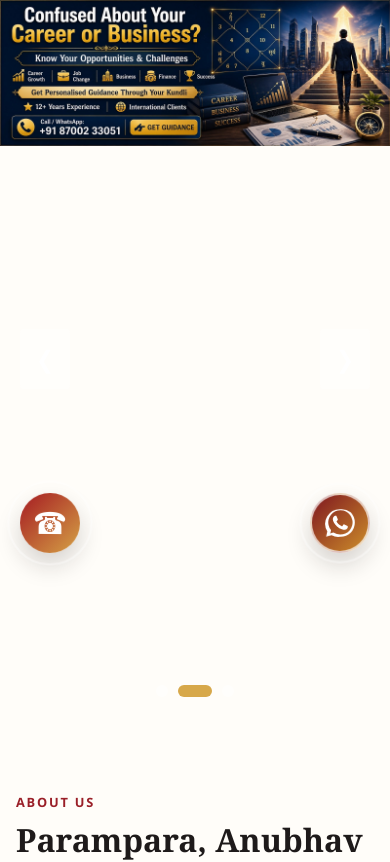
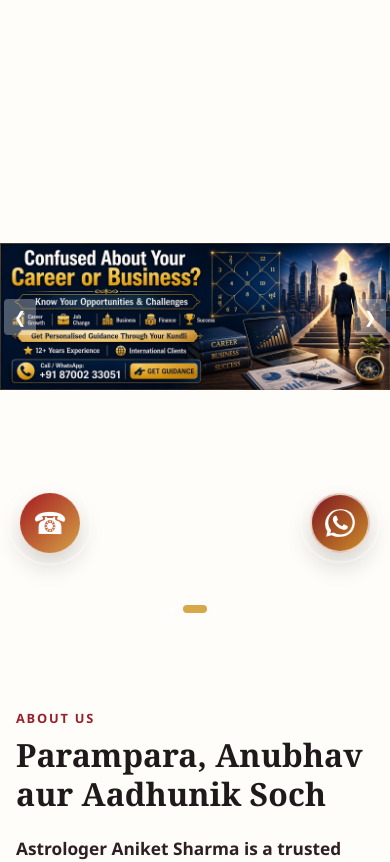
Before and after one commit to siwachanshull/Astrologer_Frontend_Project, a React (Vite) app in the folder aniket_website/: page / in a window 390 px wide. Shown: the top 862 px of the page. Built offline with nearby package versions, Linux system fonts and the light colour scheme.

Commit message:
responsive according to screen size

```diff
--- a/aniket_website/src/App.css
+++ b/aniket_website/src/App.css
@@ -11,6 +11,8 @@
   width: 100%;
   overflow: hidden;
   background: transparent;
+  display: flex;
+  align-items: center;
 }
 
 .slide {
@@ -18,6 +20,9 @@
   inset: 0;
   opacity: 0;
   transition: opacity 0.8s ease-in-out;
+  display: flex;
+  align-items: center;
+  justify-content: center;
 }
 
 .slide.active {
@@ -89,6 +94,79 @@
 
 .carousel-button-next {
   right: 20px;
+}
+
+@media (max-width: 1024px) {
+  .hero-carousel {
+    min-height: 70vh;
+  }
+
+  .carousel-button {
+    padding: 10px 14px;
+    font-size: 20px;
+  }
+
+  .carousel-button-prev {
+    left: 12px;
+  }
+
+  .carousel-button-next {
+    right: 12px;
+  }
+}
+
+@media (max-width: 768px) {
+  .hero-carousel {
+    min-height: 50vh;
+  }
+
+  .carousel-button {
+    padding: 8px 12px;
+    font-size: 18px;
+  }
+
+  .carousel-button-prev {
+    left: 8px;
+  }
+
+  .carousel-button-next {
+    right: 8px;
+  }
+}
+
+@media (max-width: 480px) {
+  .hero-carousel {
+    min-height: 40vh;
+  }
+
+  .carousel-button {
+    padding: 6px 10px;
+    font-size: 16px;
+    top: 50%;
+    transform: translateY(-50%);
+  }
+
+  .carousel-button-prev {
+    left: 4px;
+  }
+
+  .carousel-button-next {
+    right: 4px;
+  }
+
+  .carousel-dots {
+    bottom: 12px;
+    gap: 6px;
+  }
+
+  .dot {
+    width: 8px;
+    height: 8px;
+  }
+
+  .dot.active {
+    width: 24px;
+  }
 }
 
 .about-section {
```
